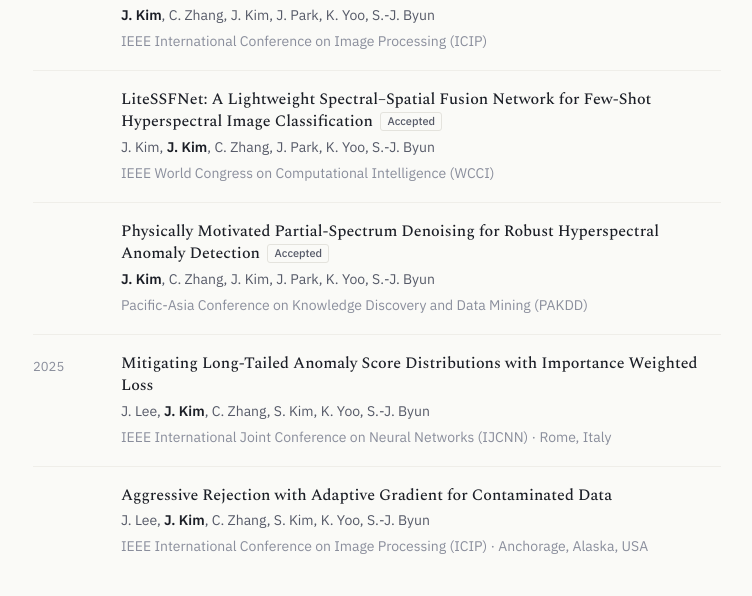
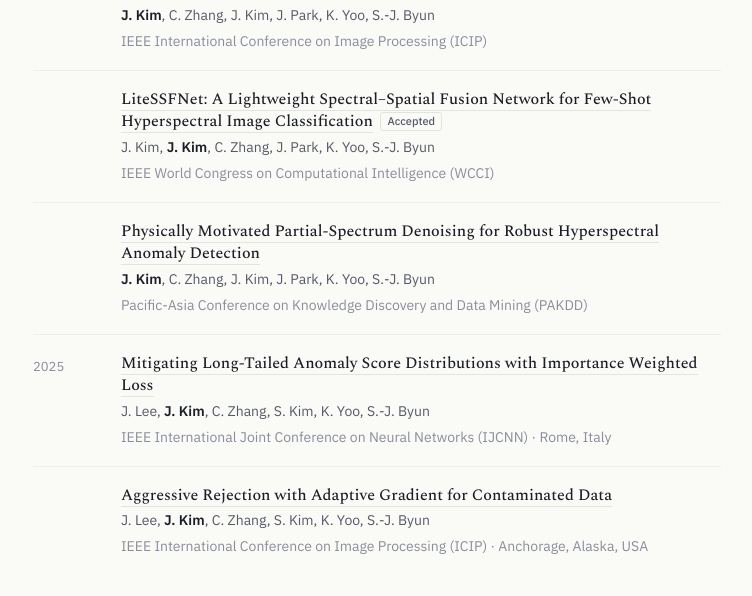
Before and after one commit to jkkim809/jkkim809.github.io, a Jekyll site: the page built from index.html, in a window 1280 px wide. Shown: the part 895-1491 px from the top of the page, without its empty margins (263-1015 px from the left). Built offline with Jekyll 4.4.1, drawn with Linux system fonts in a browser that asks for light colours.

Commit message:
Hyperlink to papers added

```diff
--- a/assets/css/main.css
+++ b/assets/css/main.css
@@ -165,6 +165,16 @@ h2.band:first-child { margin-top: 0; }
   line-height: 1.4;
 }
 
+.entry-title a {
+  color: inherit;
+  text-decoration: none;
+  box-shadow: inset 0 -1px 0 var(--rule);
+}
+.entry-title a:hover {
+  color: var(--accent);
+  box-shadow: inset 0 -1px 0 var(--accent);
+}
+
 .authors {
   display: block;
   margin-top: 0.2rem;
--- a/index.html
+++ b/index.html
@@ -42,7 +42,7 @@ permalink: /
   <li>
     <span class="year{% if pub.year == last_year %} is-repeat{% endif %}">{{ pub.year }}</span>
     <div>
-      <span class="entry-title">{{ pub.title }}{% if pub.status %}<span class="badge">{{ pub.status }}</span>{% endif %}</span>
+      <span class="entry-title">{% if pub.url %}<a href="{{ pub.url }}">{{ pub.title }}</a>{% else %}{{ pub.title }}{% endif %}{% if pub.status %}<span class="badge">{{ pub.status }}</span>{% endif %}</span>
       <span class="authors">{{ pub.authors }}</span>
       <span class="venue">{{ pub.venue }}{% if pub.detail %}, {{ pub.detail }}{% endif %}{% if pub.location %} · {{ pub.location }}{% endif %}</span>
     </div>
--- a/publications.html
+++ b/publications.html
@@ -16,7 +16,7 @@ description: Peer-reviewed conference and journal publications by Jungkwon Kim.
   <li>
     <span class="year{% if pub.year == last_year %} is-repeat{% endif %}">{{ pub.year }}</span>
     <div>
-      <span class="entry-title">{{ pub.title }}{% if pub.status %}<span class="badge">{{ pub.status }}</span>{% endif %}</span>
+      <span class="entry-title">{% if pub.url %}<a href="{{ pub.url }}">{{ pub.title }}</a>{% else %}{{ pub.title }}{% endif %}{% if pub.status %}<span class="badge">{{ pub.status }}</span>{% endif %}</span>
       <span class="authors">{{ pub.authors }}</span>
       <span class="venue">{{ pub.venue }}{% if pub.location %} · {{ pub.location }}{% endif %}</span>
     </div>
@@ -33,7 +33,7 @@ description: Peer-reviewed conference and journal publications by Jungkwon Kim.
   <li>
     <span class="year{% if pub.year == last_year %} is-repeat{% endif %}">{{ pub.year }}</span>
     <div>
-      <span class="entry-title">{{ pub.title }}</span>
+      <span class="entry-title">{% if pub.url %}<a href="{{ pub.url }}">{{ pub.title }}</a>{% else %}{{ pub.title }}{% endif %}</span>
       <span class="authors">{{ pub.authors }}</span>
       <span class="venue">{{ pub.venue }}{% if pub.detail %}, {{ pub.detail }}{% endif %}</span>
     </div>
```
Also changed, not shown: _data/publications.yml (+11 -1 lines).
